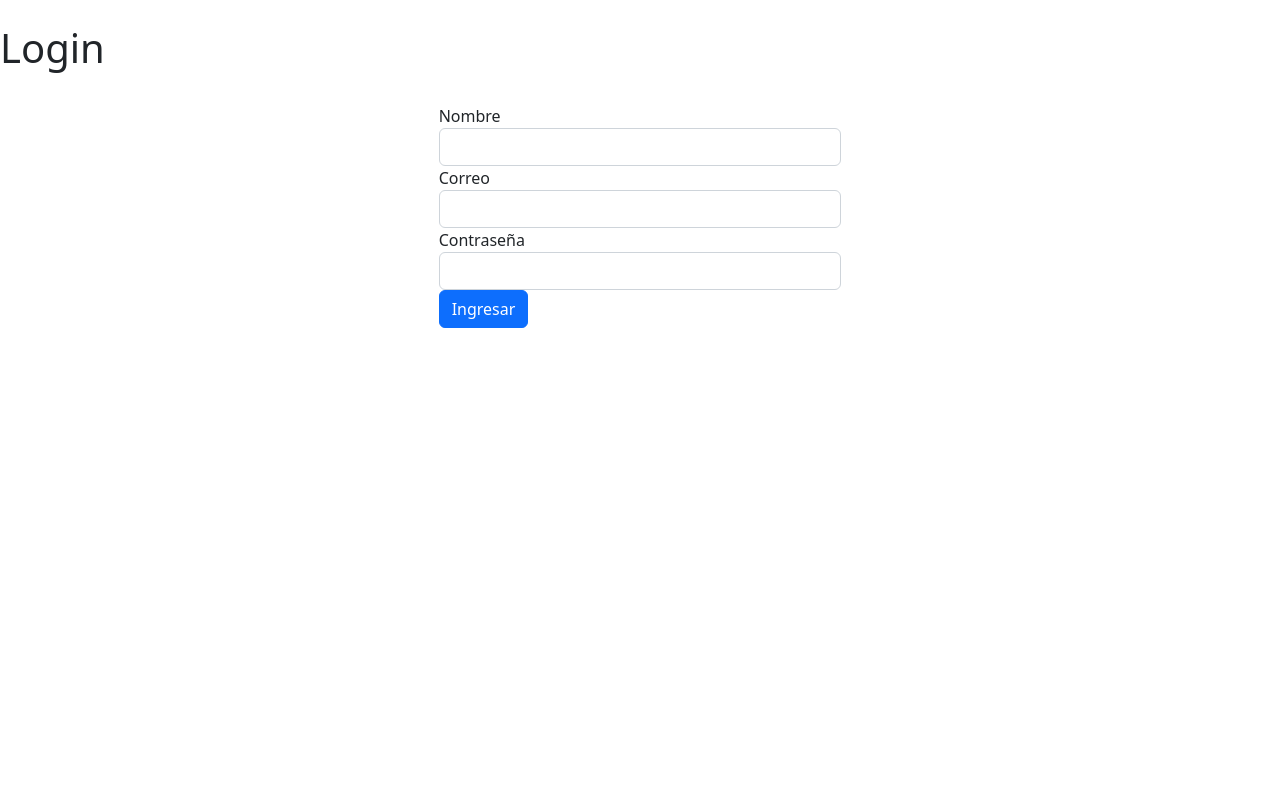
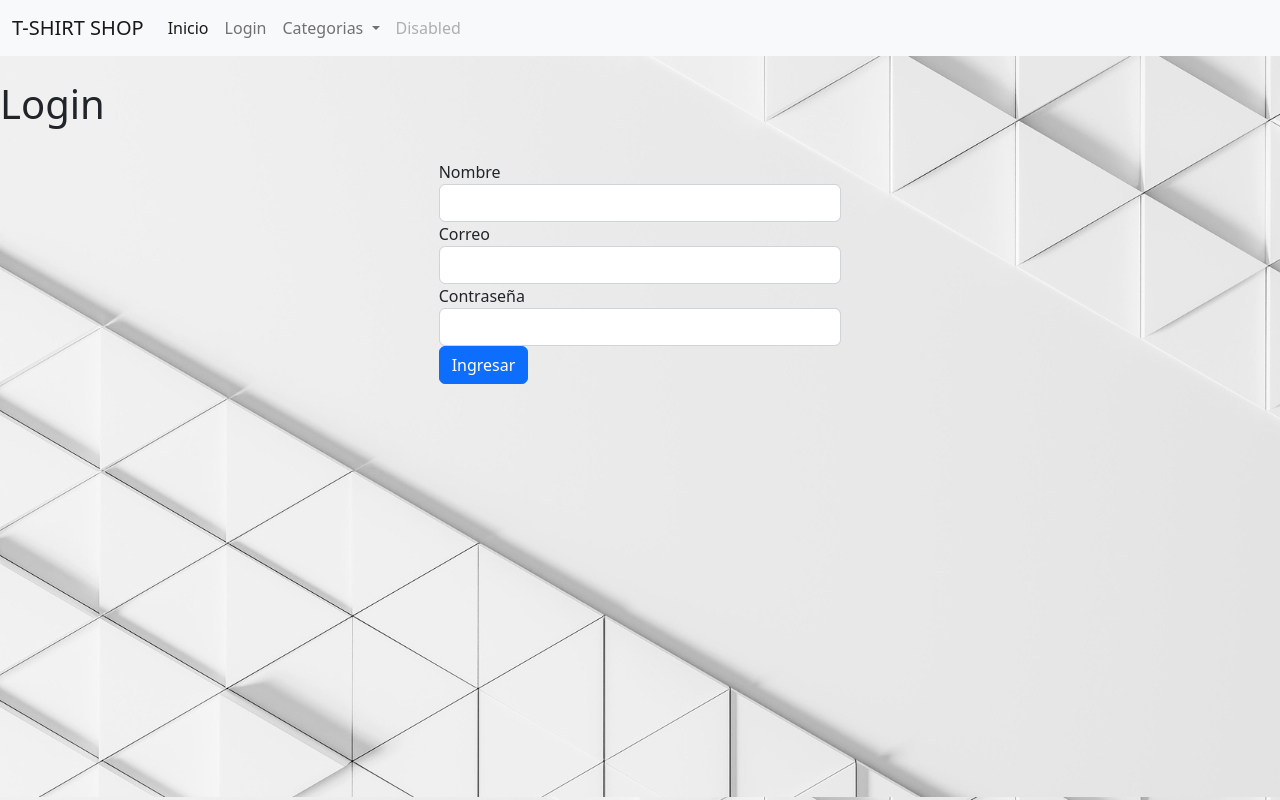
Before and after one commit to dianamflorian/TiendaVirtualRopaLogin, a website: page backendyhtml/login.html in a window 1280 px wide. Drawn offline with nearby package versions, Linux system fonts and the light colour scheme.

Commit message:
Se inserto fondo al body en index y el login

```diff
--- a/backendyhtml/login.html
+++ b/backendyhtml/login.html
@@ -5,8 +5,50 @@
     <meta name="viewport" content="width=device-width, initial-scale=1">
     <title>Login</title>
     <link href="https://cdn.jsdelivr.net/npm/bootstrap@5.2.2/dist/css/bootstrap.min.css" rel="stylesheet" integrity="sha384-Zenh87qX5JnK2Jl0vWa8Ck2rdkQ2Bzep5IDxbcnCeuOxjzrPF/et3URy9Bv1WTRi" crossorigin="anonymous">
-  </head>
+
+    <style type="text/css">
+    body { background:url(./images/fonlogin.jpg)}
+    </style>
+
+</head>
+
   <body>
+    <nav class="navbar navbar-expand-lg bg-light">
+        <div class="container-fluid">
+          <a class="navbar-brand" href="#">T-SHIRT SHOP</a>
+          <button class="navbar-toggler" type="button" data-bs-toggle="collapse" data-bs-target="#navbarSupportedContent" aria-controls="navbarSupportedContent" aria-expanded="false" aria-label="Toggle navigation">
+            <span class="navbar-toggler-icon"></span>
+          </button>
+          <div class="collapse navbar-collapse" id="navbarSupportedContent">
+            <ul class="navbar-nav me-auto mb-2 mb-lg-0">
+              <li class="nav-item">
+                <a class="nav-link active" aria-current="page" href="index.html">Inicio</a>
+              </li>
+              <li class="nav-item">
+                <a class="nav-link" href="login.html">Login</a>
+              </li>
+              <li class="nav-item dropdown">
+                <a class="nav-link dropdown-toggle" href="#" role="button" data-bs-toggle="dropdown" aria-expanded="false">
+                  Categorias
+                </a>
+                <ul class="dropdown-menu">
+                  <li><a class="dropdown-item" href="#">Action</a></li>
+                  <li><a class="dropdown-item" href="#">Another action</a></li>
+                  <li><hr class="dropdown-divider"></li>
+                  <li><a class="dropdown-item" href="#">Something else here</a></li>
+                </ul>
+              </li>
+              <li class="nav-item">
+                <a class="nav-link disabled">Disabled</a>
+              </li>
+            </ul>
+           <!--- <form class="d-flex" role="search">
+              <input class="form-control me-2" type="search" placeholder="Buscar" aria-label="Search">
+              <button class="btn btn-outline-success" type="submit">Buscar</button>
+            </form>-->
+          </div>
+        </div>
+      </nav>
     <br>
     <h1>Login</h1>
     <br>
```
Also changed, not shown: backendyhtml/index.html (+7 -2 lines), backendyhtml/images/11.jpg (renamed from backendyhtml/images/7.jpg), backendyhtml/images/12.jpg (added), backendyhtml/images/fonini.jpg (added), backendyhtml/images/fonlogin.jpg (added).
